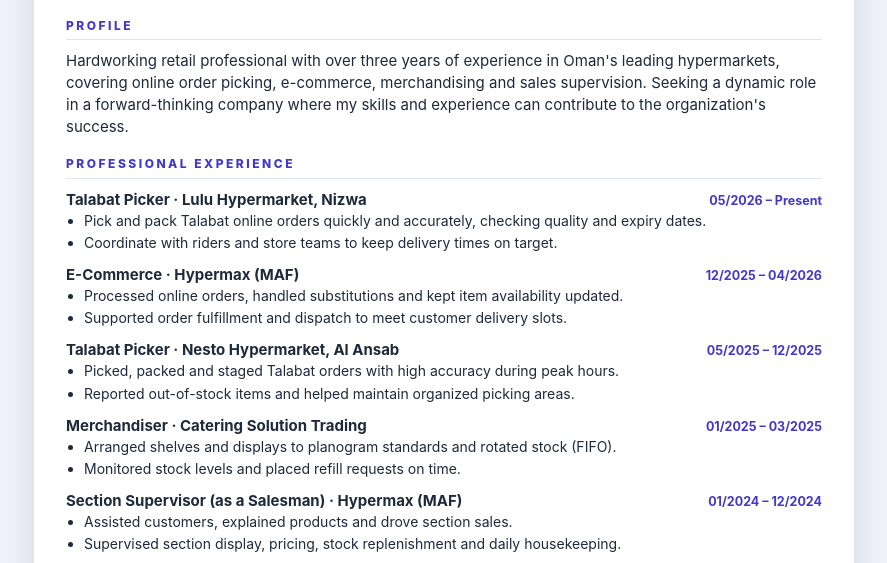
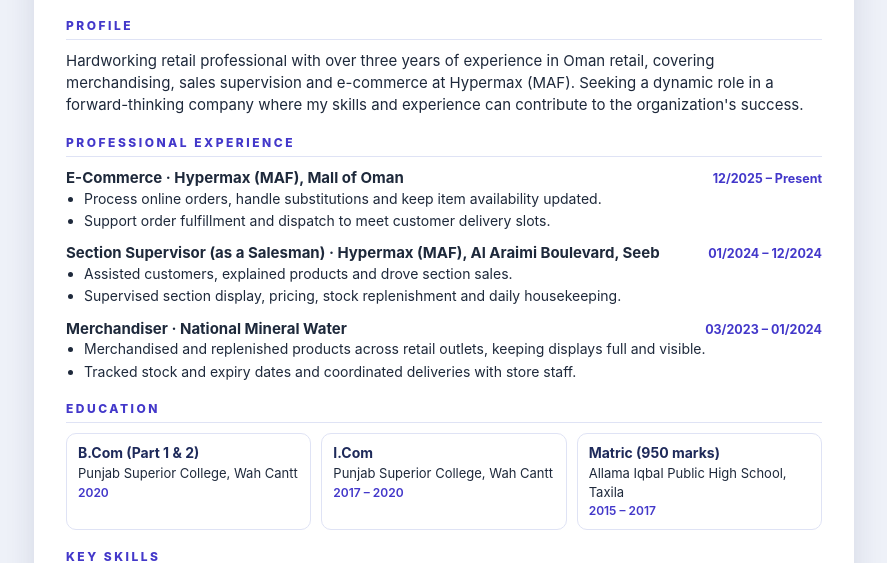
Before and after one commit to azeemash572-eng/shahbaz-sharif-cv, a plain HTML site: page index.html in a window 1280 px wide. Shown: the part 195-758 px from the top of the page, without its empty margins (196-1083 px from the left). Drawn offline with Linux system fonts and the light colour scheme.

Commit message:
Update experience: Hypermax Mall of Oman current, Al Araimi Seeb

```diff
--- a/index.html
+++ b/index.html
@@ -25,13 +25,10 @@ ul{padding-left:18px}li{margin-bottom:2px;font-size:14px}
 <div class="contact"><span>⌂ Azaiba, Muscat, Oman</span><a href="mailto:awanabdul640@gmail.com">✉ awanabdul640@gmail.com</a><a href="https://wa.me/96890279217">WhatsApp 9027 9217</a><a href="tel:+96875074575">☎ 7507 4575</a></div></div></div>
 <div class="wrap">
 <h2>PROFILE</h2>
-<p>Hardworking retail professional with over three years of experience in Oman's leading hypermarkets, covering online order picking, e-commerce, merchandising and sales supervision. Seeking a dynamic role in a forward-thinking company where my skills and experience can contribute to the organization's success.</p>
+<p>Hardworking retail professional with over three years of experience in Oman retail, covering merchandising, sales supervision and e-commerce at Hypermax (MAF). Seeking a dynamic role in a forward-thinking company where my skills and experience can contribute to the organization's success.</p>
 <h2>PROFESSIONAL EXPERIENCE</h2>
-<div class="job"><div class="jh"><div class="jt">Talabat Picker · Lulu Hypermarket, Nizwa</div><div class="jd">05/2026 – Present</div></div><ul><li>Pick and pack Talabat online orders quickly and accurately, checking quality and expiry dates.</li><li>Coordinate with riders and store teams to keep delivery times on target.</li></ul></div>
-<div class="job"><div class="jh"><div class="jt">E-Commerce · Hypermax (MAF)</div><div class="jd">12/2025 – 04/2026</div></div><ul><li>Processed online orders, handled substitutions and kept item availability updated.</li><li>Supported order fulfillment and dispatch to meet customer delivery slots.</li></ul></div>
-<div class="job"><div class="jh"><div class="jt">Talabat Picker · Nesto Hypermarket, Al Ansab</div><div class="jd">05/2025 – 12/2025</div></div><ul><li>Picked, packed and staged Talabat orders with high accuracy during peak hours.</li><li>Reported out-of-stock items and helped maintain organized picking areas.</li></ul></div>
-<div class="job"><div class="jh"><div class="jt">Merchandiser · Catering Solution Trading</div><div class="jd">01/2025 – 03/2025</div></div><ul><li>Arranged shelves and displays to planogram standards and rotated stock (FIFO).</li><li>Monitored stock levels and placed refill requests on time.</li></ul></div>
-<div class="job"><div class="jh"><div class="jt">Section Supervisor (as a Salesman) · Hypermax (MAF)</div><div class="jd">01/2024 – 12/2024</div></div><ul><li>Assisted customers, explained products and drove section sales.</li><li>Supervised section display, pricing, stock replenishment and daily housekeeping.</li></ul></div>
+<div class="job"><div class="jh"><div class="jt">E-Commerce · Hypermax (MAF), Mall of Oman</div><div class="jd">12/2025 – Present</div></div><ul><li>Process online orders, handle substitutions and keep item availability updated.</li><li>Support order fulfillment and dispatch to meet customer delivery slots.</li></ul></div>
+<div class="job"><div class="jh"><div class="jt">Section Supervisor (as a Salesman) · Hypermax (MAF), Al Araimi Boulevard, Seeb</div><div class="jd">01/2024 – 12/2024</div></div><ul><li>Assisted customers, explained products and drove section sales.</li><li>Supervised section display, pricing, stock replenishment and daily housekeeping.</li></ul></div>
 <div class="job"><div class="jh"><div class="jt">Merchandiser · National Mineral Water</div><div class="jd">03/2023 – 01/2024</div></div><ul><li>Merchandised and replenished products across retail outlets, keeping displays full and visible.</li><li>Tracked stock and expiry dates and coordinated deliveries with store staff.</li></ul></div>
 <h2>EDUCATION</h2>
 <div class="edu"><div class="box"><b>B.Com (Part 1 &amp; 2)</b>Punjab Superior College, Wah Cantt<br><span>2020</span></div><div class="box"><b>I.Com</b>Punjab Superior College, Wah Cantt<br><span>2017 – 2020</span></div><div class="box"><b>Matric (950 marks)</b>Allama Iqbal Public High School, Taxila<br><span>2015 – 2017</span></div></div>
```
